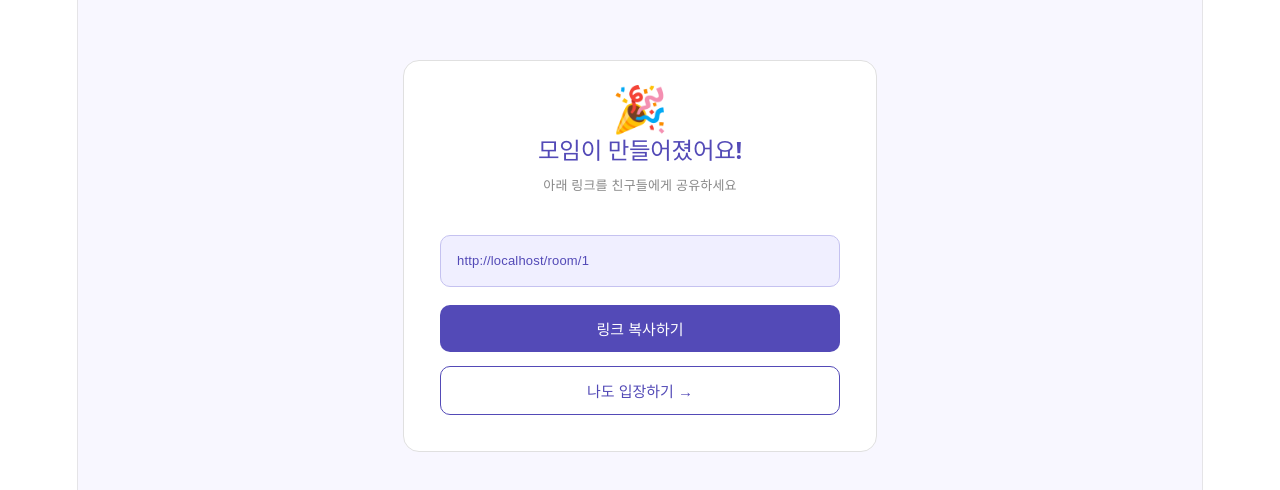
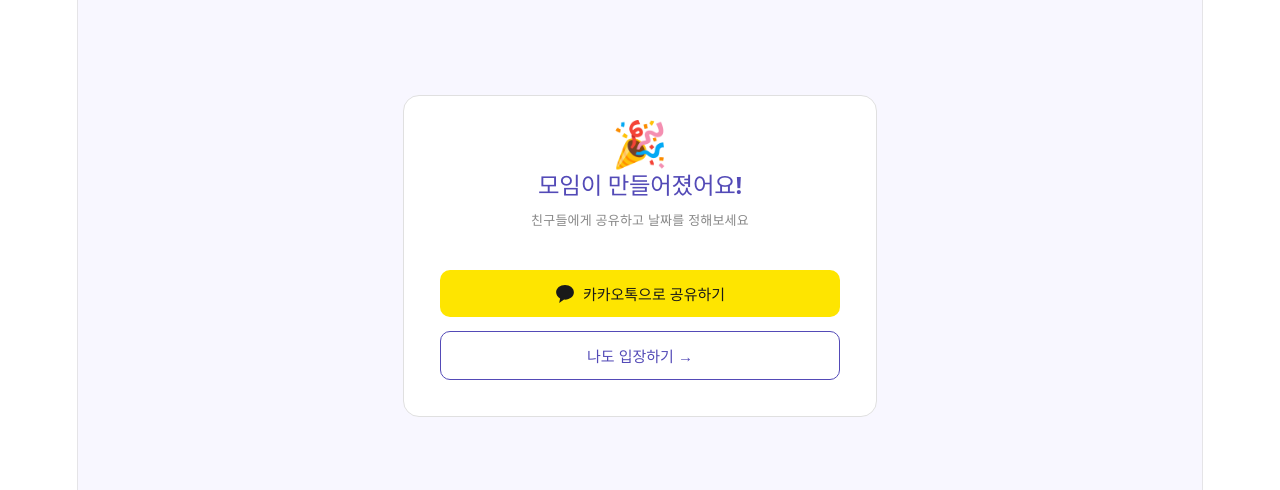
Before and after one commit to yklee063/to-meet, a React (Vite) app: page /share/1 in a window 1280 px wide. Shown: the part 162-652 px from the top of the page. Built offline with nearby package versions, Linux system fonts and the light colour scheme; no server answers.

Commit message:
카카오 공유 정리

```diff
--- a/src/pages/Result.jsx
+++ b/src/pages/Result.jsx
@@ -11,13 +11,11 @@ function Result() {
   const [participants, setParticipants] = useState([])
   const [votes, setVotes] = useState([])
   const [loading, setLoading] = useState(true)
-  const [copied, setCopied] = useState(false)
 
   const todayDate = new Date(); todayDate.setHours(0,0,0,0)
   const [calYear, setCalYear] = useState(todayDate.getFullYear())
   const [calMonth, setCalMonth] = useState(todayDate.getMonth())
 
-  // 카카오 SDK 초기화
   useEffect(() => {
     if (window.Kakao && !window.Kakao.isInitialized()) {
       window.Kakao.init(KAKAO_JS_KEY)
@@ -112,25 +110,7 @@ function Result() {
     const dow = ['일','월','화','수','목','금','토'][date.getDay()]
     const status = getStatus(top.dateKey)
     const statusText = status === 'possible' ? '전원 가능 ✓' : status === 'maybe' ? '애매 (1명 불가)' : '일부 불가'
-    return { text: `${Number(mo)}월 ${Number(da)}일 (${dow}) — ${statusText}`, mo, da, dow, statusText }
-  }
-
-  const buildShareText = () => {
-    const top = getTopDateText()
-    if (!top) return `[${room?.name}] 날짜 조율 결과를 확인해보세요!\n${window.location.href}`
-    return `[${room?.name}] 날짜 조율 완료!\n🏆 추천: ${top.text}\n\n결과 보기 👇\n${window.location.href}`
-  }
-
-  const handleCopyLink = () => {
-    navigator.clipboard.writeText(window.location.href)
-    setCopied('link')
-    setTimeout(() => setCopied(false), 2000)
-  }
-
-  const handleCopyResult = () => {
-    navigator.clipboard.writeText(buildShareText())
-    setCopied('text')
-    setTimeout(() => setCopied(false), 2000)
+    return { text: `${Number(mo)}월 ${Number(da)}일 (${dow}) — ${statusText}` }
   }
 
   const handleKakaoShare = () => {
@@ -139,10 +119,7 @@ function Result() {
       return
     }
     const top = getTopDateText()
-    const description = top
-      ? `🏆 추천: ${top.text}`
-      : '날짜 조율 결과를 확인해보세요!'
-
+    const description = top ? `🏆 추천: ${top.text}` : '날짜 조율 결과를 확인해보세요!'
     window.Kakao.Share.sendDefault({
       objectType: 'feed',
       content: {
@@ -334,50 +311,23 @@ function Result() {
           </div>
         </div>
 
-        {/* 결과 공유 */}
+        {/* 결과 공유 — 카카오만 */}
         <div style={{ background: '#fff', borderRadius: '16px', padding: '1.25rem', border: '0.5px solid #e0e0e0', marginBottom: '2rem' }}>
           <div style={{ fontSize: '13px', fontWeight: '600', color: '#333', marginBottom: '1rem' }}>
             📤 결과 공유하기
           </div>
-
-          {/* 링크 박스 */}
-          <div style={{ background: '#f0efff', border: '0.5px solid #c5c2f0', borderRadius: '10px', padding: '10px 14px', fontSize: '12px', color: '#534AB7', wordBreak: 'break-all', marginBottom: '10px' }}>
-            {window.location.href}
-          </div>
-
-          {/* 카카오톡 공유 버튼 */}
           <button onClick={handleKakaoShare} style={{
-            width: '100%', padding: '12px', borderRadius: '10px',
+            width: '100%', padding: '13px', borderRadius: '10px',
             border: 'none', background: '#FEE500',
-            color: '#191919', fontSize: '14px', fontWeight: '600',
-            cursor: 'pointer', marginBottom: '8px',
+            color: '#191919', fontSize: '15px', fontWeight: '600',
+            cursor: 'pointer',
             display: 'flex', alignItems: 'center', justifyContent: 'center', gap: '8px'
           }}>
-            <svg width="18" height="18" viewBox="0 0 18 18" fill="none">
+            <svg width="20" height="20" viewBox="0 0 18 18" fill="none">
               <path d="M9 1C4.582 1 1 3.896 1 7.5c0 2.332 1.438 4.376 3.6 5.572L3.75 17l4.418-2.95C8.44 14.08 8.717 14.1 9 14.1c4.418 0 8-2.896 8-6.6S13.418 1 9 1z" fill="#191919"/>
             </svg>
             카카오톡으로 공유하기
           </button>
-
-          {/* 링크/텍스트 복사 버튼 */}
-          <div style={{ display: 'flex', gap: '8px' }}>
-            <button onClick={handleCopyLink} style={{
-              flex: 1, padding: '11px', borderRadius: '10px',
-              border: '0.5px solid #c5c2f0',
-              background: copied === 'link' ? '#E1F5EE' : '#f0efff',
-              color: copied === 'link' ? '#085041' : '#534AB7',
-              fontSize: '13px', fontWeight: '500', cursor: 'pointer', transition: 'all 0.2s'
-            }}>
-              {copied === 'link' ? '✓ 복사됨!' : '🔗 링크 복사'}
-            </button>
-            <button onClick={handleCopyResult} style={{
-              flex: 1, padding: '11px', borderRadius: '10px',
-              border: 'none', background: '#534AB7',
-              color: '#fff', fontSize: '13px', fontWeight: '500', cursor: 'pointer'
-            }}>
-              {copied === 'text' ? '✓ 복사됨!' : '📋 결과 텍스트 복사'}
-            </button>
-          </div>
         </div>
 
       </div>
--- a/src/pages/ShareRoom.jsx
+++ b/src/pages/ShareRoom.jsx
@@ -1,18 +1,45 @@
 import { useParams, useNavigate } from 'react-router-dom'
-import { useState } from 'react'
+import { useEffect } from 'react'
+
+const KAKAO_JS_KEY = '65133d3f6b915284e9d3e9ae51522d50'
 
 function ShareRoom() {
   const { code } = useParams()
   const navigate = useNavigate()
-  const [copied, setCopied] = useState(false)
-  console.log('code:', code)
-
   const link = `${window.location.origin}/room/${code}`
 
-  const handleCopy = () => {
-    navigator.clipboard.writeText(link)
-    setCopied(true)
-    setTimeout(() => setCopied(false), 2000)
+  useEffect(() => {
+    if (window.Kakao && !window.Kakao.isInitialized()) {
+      window.Kakao.init(KAKAO_JS_KEY)
+    }
+  }, [])
+
+  const handleKakaoShare = () => {
+    if (!window.Kakao || !window.Kakao.isInitialized()) {
+      alert('카카오 SDK가 로드되지 않았어요. 잠시 후 다시 시도해주세요.')
+      return
+    }
+    window.Kakao.Share.sendDefault({
+      objectType: 'feed',
+      content: {
+        title: '투밋 — 날짜 조율 초대',
+        description: '링크를 눌러 가능한 날짜를 선택해주세요!',
+        imageUrl: 'https://to-meet.vercel.app/icons.svg',
+        link: {
+          mobileWebUrl: link,
+          webUrl: link,
+        },
+      },
+      buttons: [
+        {
+          title: '날짜 선택하러 가기',
+          link: {
+            mobileWebUrl: link,
+            webUrl: link,
+          },
+        },
+      ],
+    })
   }
 
   return (
@@ -40,48 +67,25 @@ function ShareRoom() {
           모임이 만들어졌어요!
         </h2>
         <p style={{ fontSize: '13px', color: '#888', marginBottom: '2rem' }}>
-          아래 링크를 친구들에게 공유하세요
+          친구들에게 공유하고 날짜를 정해보세요
         </p>
 
-        {/* 링크 박스 */}
-        <div style={{
-          background: '#f0efff',
-          border: '0.5px solid #c5c2f0',
-          borderRadius: '10px',
-          padding: '12px 16px',
-          fontSize: '13px',
-          color: '#534AB7',
-          wordBreak: 'break-all',
-          marginBottom: '1rem',
-          textAlign: 'left'
+        {/* 카카오톡 공유 버튼 */}
+        <button onClick={handleKakaoShare} style={{
+          width: '100%', padding: '13px', borderRadius: '10px',
+          border: 'none', background: '#FEE500',
+          color: '#191919', fontSize: '15px', fontWeight: '600',
+          cursor: 'pointer', marginBottom: '0.75rem',
+          display: 'flex', alignItems: 'center', justifyContent: 'center', gap: '8px'
         }}>
-          {link}
-        </div>
-
-        {/* 링크 복사 버튼 */}
-        <button
-          onClick={handleCopy}
-          style={{
-            width: '100%',
-            background: copied ? '#22c55e' : '#534AB7',
-            color: '#fff',
-            border: 'none',
-            borderRadius: '10px',
-            padding: '13px',
-            fontSize: '15px',
-            fontWeight: '500',
-            cursor: 'pointer',
-            marginBottom: '0.75rem',
-            transition: 'background 0.2s'
-          }}
-        >
-          {copied ? '✓ 복사됐어요!' : '링크 복사하기'}
+          <svg width="20" height="20" viewBox="0 0 18 18" fill="none">
+            <path d="M9 1C4.582 1 1 3.896 1 7.5c0 2.332 1.438 4.376 3.6 5.572L3.75 17l4.418-2.95C8.44 14.08 8.717 14.1 9 14.1c4.418 0 8-2.896 8-6.6S13.418 1 9 1z" fill="#191919"/>
+          </svg>
+          카카오톡으로 공유하기
         </button>
 
-        {/* 방장도 입장하기 */}
-        <button
-          onClick={() => navigate(`/room/${code}`)}
-          style={{
+        {/* 나도 입장하기 */}
+        <button onClick={() => navigate(`/room/${code}`)} style={{
           width: '100%',
           background: '#fff',
           color: '#534AB7',
@@ -91,8 +95,7 @@ function ShareRoom() {
           fontSize: '15px',
           fontWeight: '500',
           cursor: 'pointer'
-          }}
-        >
+        }}>
           나도 입장하기 →
         </button>
       </div>
```
Lines whose indentation alone changed are shown as unchanged.
